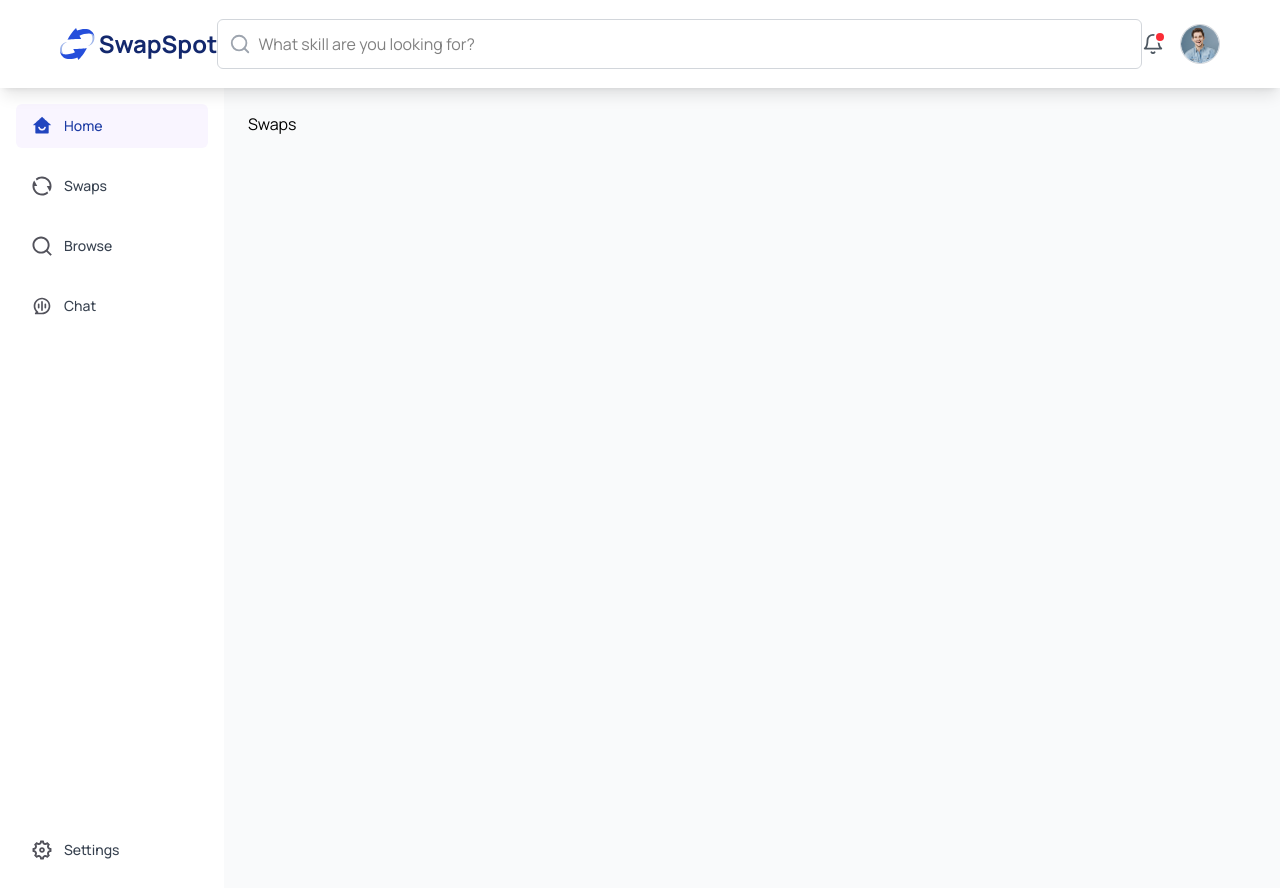
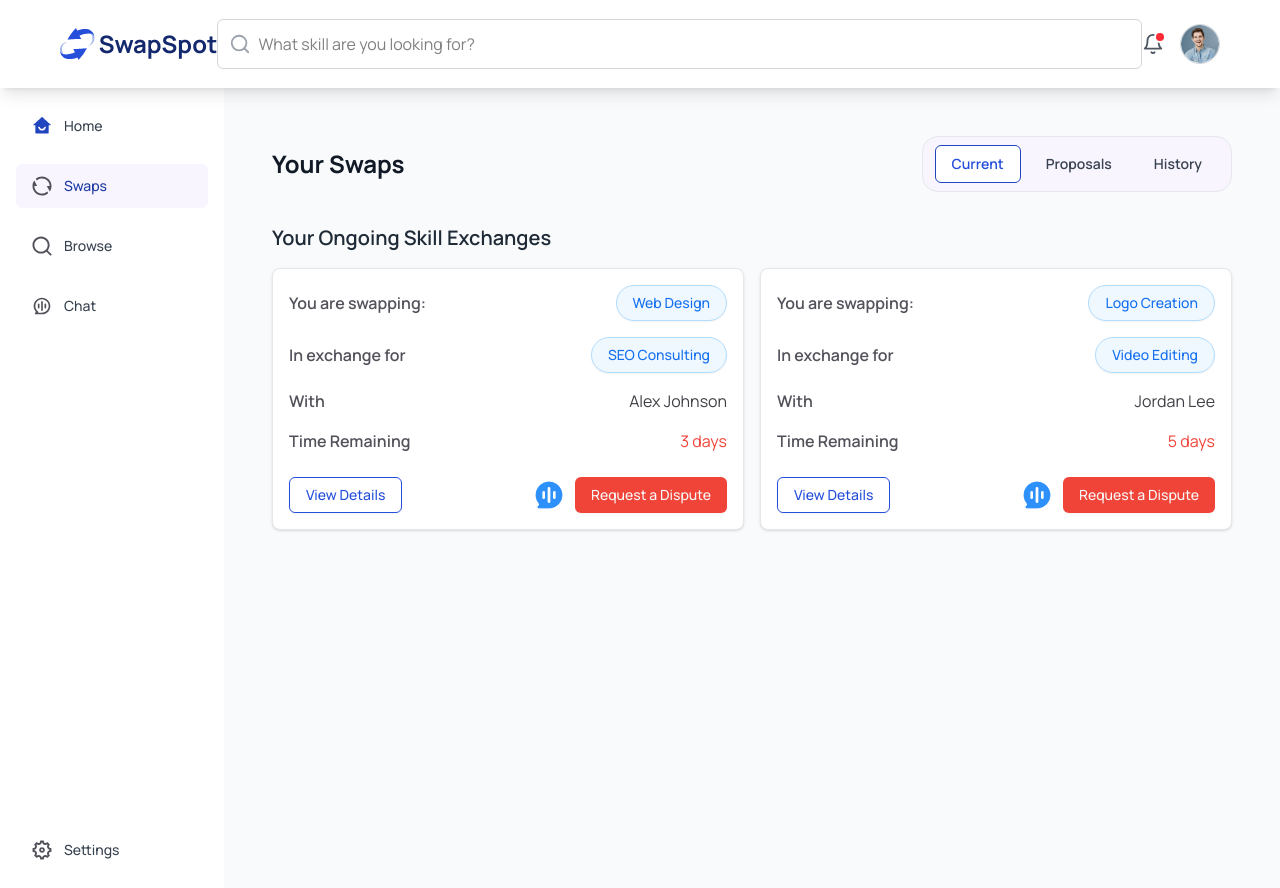
Before and after one commit to test-usa/clover-frontend, a React (Vite) app: page /dashboard/swaps in a window 1280 px wide. Built offline with nearby package versions, Linux system fonts and the light colour scheme.

Commit message:
Add SwapCard and Swaps UI with responsiveness

```diff
--- a/src/components/DashboardComponents/Sidebar.tsx
+++ b/src/components/DashboardComponents/Sidebar.tsx
@@ -1,5 +1,4 @@
-import { useState } from "react";
-
+import { useLocation, useNavigate } from "react-router-dom";
 import homeIcon from "../../assets/home.png";
 import swapsIcon from "../../assets/swaps.svg";
 import browseIcon from "../../assets/search.svg";
@@ -7,18 +6,18 @@ import chatIcon from "../../assets/chat.svg";
 import settingsIcon from "../../assets/settings.svg";
 
 const navItems = [
-  { name: "Home", imgSrc: homeIcon, path: "/home" },
-  { name: "Swaps", imgSrc: swapsIcon, path: "/swaps" },
-  { name: "Browse", imgSrc: browseIcon, path: "/browse" },
-  { name: "Chat", imgSrc: chatIcon, path: "/chat" },
+  { name: "Home", imgSrc: homeIcon, path: "/dashboard" },
+  { name: "Swaps", imgSrc: swapsIcon, path: "/dashboard/swaps" },
+  { name: "Browse", imgSrc: browseIcon, path: "/dashboard/browse" },
+  { name: "Chat", imgSrc: chatIcon, path: "/dashboard/chat" },
 ];
 
 const Sidebar = () => {
-  const [active, setActive] = useState("Home");
+  const navigate = useNavigate();
+  const location = useLocation();
 
-  const handleClick = (name: string) => {
-    setActive(name);
-    // Add navigation logic here if needed
+  const handleClick = (path: string) => {
+    navigate(path);
   };
 
   return (
@@ -26,12 +25,13 @@ const Sidebar = () => {
       {/* Main Navigation */}
       <div className="flex flex-col space-y-4">
         {navItems.map((item) => {
-          const isActive = active === item.name;
+          const isActive = location.pathname === item.path;
+
           return (
             <button
               key={item.name}
-              onClick={() => handleClick(item.name)}
-              className={`flex items-center gap-3 px-4 py-3 rounded-md transition-colors duration-200 ${
+              onClick={() => handleClick(item.path)}
+              className={`flex items-center gap-3 px-4 py-3 rounded-md transition-colors duration-200 w-full ${
                 isActive
                   ? "bg-primary-50 text-primary-700"
                   : "text-gray-700 hover:bg-gray-100"
@@ -51,9 +51,9 @@ const Sidebar = () => {
       {/* Settings Navigation */}
       <div>
         <button
-          onClick={() => handleClick("Settings")}
+          onClick={() => handleClick("/dashboard/settings")}
           className={`flex items-center gap-3 px-4 py-3 rounded-md w-full transition-colors duration-200 ${
-            active === "Settings"
+            location.pathname === "/dashboard/settings"
               ? "bg-primary-50 text-primary-700"
               : "text-gray-700 hover:bg-gray-100"
           }`}
--- /dev/null
+++ b/src/components/Reusable/SwapCards.tsx
@@ -0,0 +1,130 @@
+import React from "react";
+import { Button } from "@/components/ui/button";
+import msg from "../../assets/msg.png";
+import { AiFillStar } from "react-icons/ai";
+
+export interface SwapCardProps {
+  swapping: string;
+  inExchangeFor: string;
+  with?: string;
+  timeRemaining?: string;
+  reviewGiven?: number;
+  variant: "current" | "proposal" | "completed";
+}
+
+const SwapCard: React.FC<SwapCardProps> = ({
+  swapping,
+  inExchangeFor,
+  with: withWhom,
+  timeRemaining,
+  reviewGiven,
+  variant,
+}) => {
+  const isProposal = variant === "proposal";
+  const isCompleted = variant === "completed";
+  const isCurrent = variant === "current";
+
+  return (
+    <div className="border rounded-lg p-4 border-gray-200 bg-white shadow-sm flex flex-col space-y-4">
+      {/* 1. You are swapping */}
+      <div className="flex flex-col sm:flex-row justify-between items-start sm:items-center gap-2">
+        <h1 className="font-semibold text-typo-600">You are swapping:</h1>
+        <Button
+          className="bg-info-50 text-info-600 border border-info-200 rounded-3xl"
+          variant="outline"
+          disabled={isCompleted}
+        >
+          {swapping}
+        </Button>
+      </div>
+
+      {/* 2. In exchange for */}
+      <div className="flex flex-col sm:flex-row justify-between items-start sm:items-center gap-2">
+        <h1 className="font-semibold text-typo-600">In exchange for</h1>
+        <Button
+          className="bg-info-50 text-info-600 border border-info-200 rounded-3xl"
+          variant="outline"
+          disabled={isCompleted}
+        >
+          {inExchangeFor}
+        </Button>
+      </div>
+
+      {/* 3. With */}
+      {!isProposal && withWhom && (
+        <div className="flex flex-col sm:flex-row justify-between items-start sm:items-center gap-2">
+          <h1 className="font-semibold text-typo-600">With</h1>
+          <h1 className="text-typo-700">{withWhom}</h1>
+        </div>
+      )}
+
+      {/* 4. Time Remaining */}
+      {!isProposal && timeRemaining && (
+        <div className="flex flex-col sm:flex-row justify-between items-start sm:items-center gap-2">
+          <h1 className="font-semibold text-typo-600">Time Remaining</h1>
+          <h1 className="text-danger-500">{timeRemaining}</h1>
+        </div>
+      )}
+
+      {/* 5. Review (Star + Number) */}
+      {isCompleted && reviewGiven !== undefined && (
+        <div className="flex flex-col sm:flex-row justify-between items-start sm:items-center gap-2 text-typo-600">
+          <div>
+            <h1>Review Given</h1>
+          </div>
+          <div className="flex flex-row gap-1 items-center">
+            <AiFillStar className="text-yellow-500 w-4 h-4" />
+            <span className="text-sm font-medium">{reviewGiven}</span>
+          </div>
+        </div>
+      )}
+
+      {/* 6. Action Buttons */}
+      <div className="flex flex-col sm:flex-row justify-between items-start sm:items-center pt-2 gap-3">
+        {/* View Details */}
+        <div className="cursor-pointer">
+          <Button className="text-primary-500 cursor-pointer" variant="outline">
+            View Details
+          </Button>
+        </div>
+
+        {/* Right side action buttons */}
+        <div className="flex flex-wrap items-center gap-2">
+          {/* Chat icon */}
+          <Button className="cursor-pointer" variant="ghost" size="icon">
+            <img src={msg} alt="Chat" />
+          </Button>
+
+          {/* Ongoing swap: Request a Dispute */}
+          {isCurrent && (
+            <Button
+              variant="destructive"
+              className="bg-danger-500 text-typo-100 cursor-pointer"
+            >
+              Request a Dispute
+            </Button>
+          )}
+
+          {/* Proposal: Accept */}
+          {isProposal && (
+            <Button variant="default" className="bg-primary-500 text-white">
+              Accept
+            </Button>
+          )}
+
+          {/* Completed: Review */}
+          {isCompleted && (
+            <Button
+              variant="default"
+              className="bg-primary-600 hover:bg-primary-700 text-white"
+            >
+              Review
+            </Button>
+          )}
+        </div>
+      </div>
+    </div>
+  );
+};
+
+export default SwapCard;
--- a/src/pages/Dashboard/Swaps.tsx
+++ b/src/pages/Dashboard/Swaps.tsx
@@ -1,5 +1,106 @@
+import { useState } from "react";
+import SwapCard, { SwapCardProps } from "@/components/Reusable/SwapCards";
+
+type TabType = "current" | "proposal" | "completed";
+
+const dummyData: Record<TabType, SwapCardProps[]> = {
+  current: [
+    {
+      swapping: "Web Design",
+      inExchangeFor: "SEO Consulting",
+      with: "Alex Johnson",
+      timeRemaining: "3 days",
+      variant: "current",
+    },
+    {
+      swapping: "Logo Creation",
+      inExchangeFor: "Video Editing",
+      with: "Jordan Lee",
+      timeRemaining: "5 days",
+      variant: "current",
+    },
+  ],
+  proposal: [
+    {
+      swapping: "Marketing Strategy",
+      inExchangeFor: "Frontend Code Review",
+      variant: "proposal",
+    },
+  ],
+  completed: [
+    {
+      swapping: "UI/UX Design",
+      inExchangeFor: "Content Writing",
+      with: "Sam Doe",
+      reviewGiven: 4.9,
+      variant: "completed",
+    },
+  ],
+};
+
+const tabLabels: Record<TabType, string> = {
+  current: "Current",
+  proposal: "Proposals",
+  completed: "History",
+};
+
+const sectionTitles: Record<TabType, string> = {
+  current: "Your Ongoing Skill Exchanges",
+  proposal: "Proposals That Are Awaiting a Response",
+  completed: "See Your Completed Skill Exchanges",
+};
+
 const Swaps = () => {
-  return <div>Swaps</div>;
+  const [activeTab, setActiveTab] = useState<TabType>("current");
+
+  const tabClass = (tab: TabType) =>
+    `px-4 py-2 rounded-md text-sm font-semibold transition-colors duration-200 border ${
+      activeTab === tab
+        ? "bg-white text-primary-500 border-primary-600"
+        : " text-gray-700 hover:bg-gray-200 border-transparent"
+    }`;
+
+  return (
+    <section className="p-4 sm:p-6 space-y-8">
+      {/* Header + Tabs */}
+      <div className="flex flex-col sm:flex-row justify-between items-start sm:items-center gap-4">
+        <h1 className="text-2xl font-bold text-gray-900">Your Swaps</h1>
+        <div className="flex flex-wrap gap-2 px-3 py-2 bg-primary-50 border-gray-200 border rounded-2xl" role="tablist">
+          {(Object.keys(tabLabels) as TabType[]).map((tab) => (
+            <button
+              key={tab}
+              className={tabClass(tab)}
+              onClick={() => setActiveTab(tab)}
+              aria-pressed={activeTab === tab}
+              role="tab"
+            >
+              {tabLabels[tab]}
+            </button>
+          ))}
+        </div>
+      </div>
+
+      {/* Section Title */}
+      <div>
+        <h2 className="text-xl font-semibold text-gray-800 mb-4">
+          {sectionTitles[activeTab]}
+        </h2>
+
+        {/* Cards */}
+        <div className="grid grid-cols-1 md:grid-cols-2 gap-4 transition-all duration-300">
+          {dummyData[activeTab].length > 0 ? (
+            dummyData[activeTab].map((item, index) => (
+              <SwapCard key={index} {...item} />
+            ))
+          ) : (
+            <div className="col-span-full text-gray-500 italic">
+              No swaps found in this category.
+            </div>
+          )}
+        </div>
+      </div>
+    </section>
+  );
 };
 
 export default Swaps;
```
Also changed, not shown: src/assets/msg.png (added).
